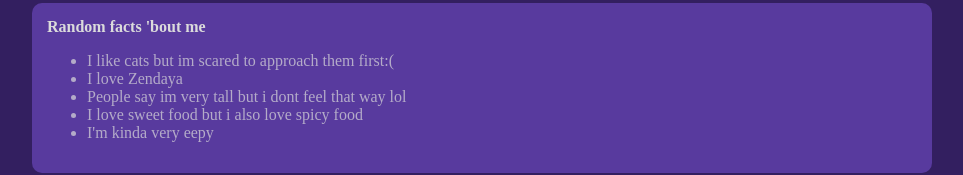
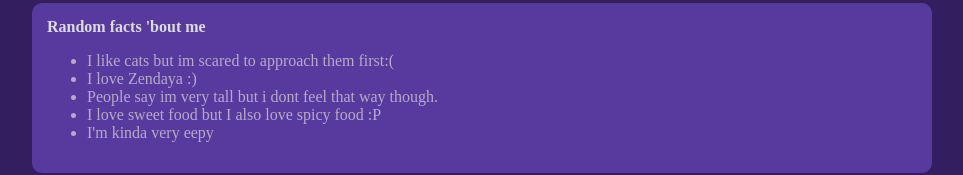
Before and after one commit to nih8/portfolio, a Next.js app: page / in a window 1280 px wide. Shown: the part 585-760 px from the top of the page, without its empty margins (158-1121 px from the left). Built offline with nearby package versions, Linux system fonts and the light colour scheme.

Commit message:
Update page.tsx

```diff
--- a/app/page.tsx
+++ b/app/page.tsx
@@ -40,9 +40,9 @@ export default function Home() {
 
             <ul style={{ opacity: 0.7 }}>
               <li>I like cats but im scared to approach them first:(</li>
-              <li>I love Zendaya</li>
-              <li>People say im very tall but i dont feel that way lol</li>
-              <li>I love sweet food but i also love spicy food</li>
+              <li>I love Zendaya :)</li>
+              <li>People say im very tall but i dont feel that way though.</li>
+              <li>I love sweet food but I also love spicy food :P</li>
               <li>I'm kinda very eepy</li>
             </ul>
 
```
